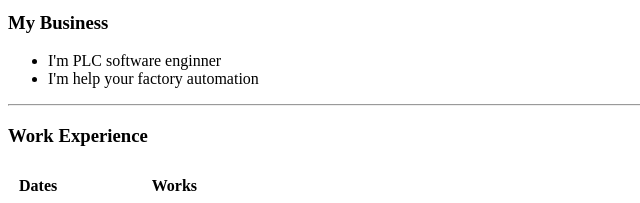
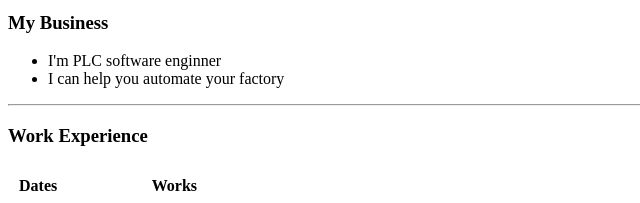
Before and after one commit to AnSeongCheol/cv, a plain HTML site: page index.html in a window 1280 px wide. Shown: the part 430-633 px from the top of the page, 0-640 px from the left. Drawn offline with Linux system fonts and the light colour scheme.

Commit message:
Update index.html

```diff
--- a/index.html
+++ b/index.html
@@ -22,7 +22,7 @@
     <h3>My Business</h3>
     <ul>
         <li>I'm PLC software enginner</li>
-        <li>I'm help your factory automation</li>
+        <li>I can help you automate your factory</li>
     </ul>
     <hr>
     <h3>Work Experience</h3>
```
